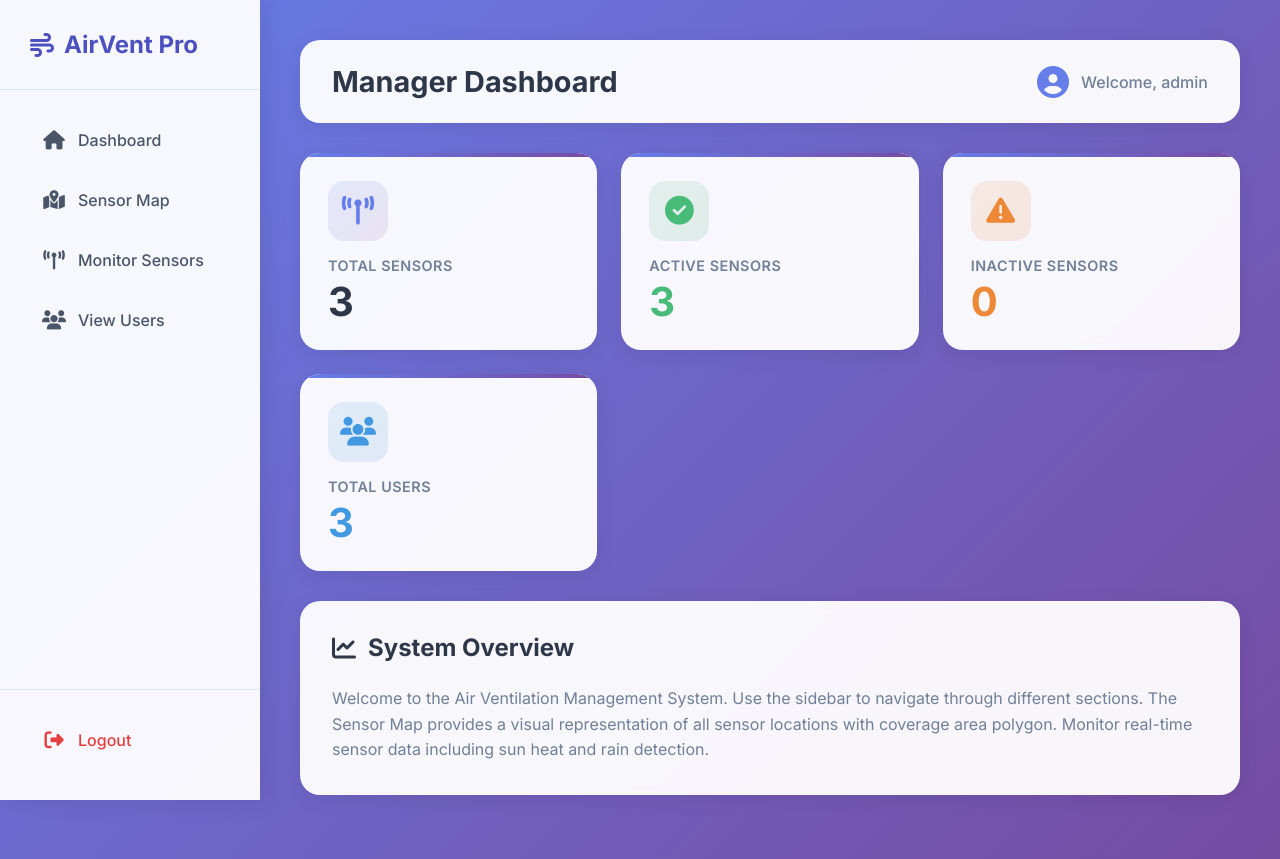
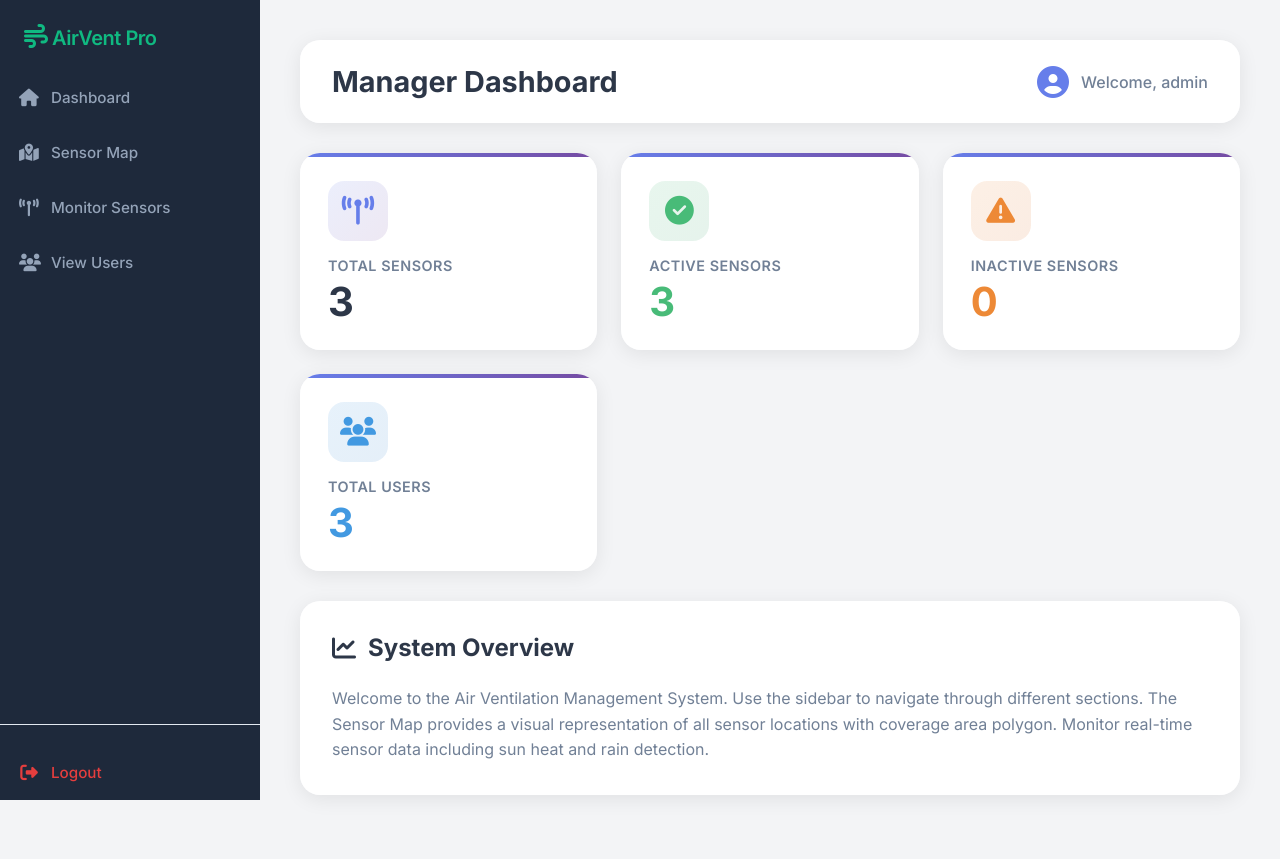
Before and after one commit to 4doyngaIt/air-ventilation-monitoring-system, a PHP site: page /app/manager/dashboard.php in a window 1280 px wide. Run offline with PHP 8.4, Linux system fonts and the light colour scheme; a user stored in the database is signed in; data comes from the database, SQL or seed files in the repository.

Commit message:
Updated Manager Dashboard

```diff
--- a/app/manager/dashboard.php
+++ b/app/manager/dashboard.php
@@ -73,23 +73,21 @@ if($has_last_updated) {
 }
 
 body {
-    font-family: 'Inter', sans-serif;
-    background: linear-gradient(135deg, #667eea 0%, #764ba2 100%);
+    font-family: 'Inter', -apple-system, BlinkMacSystemFont, 'Segoe UI', sans-serif;
+    background: #f3f4f6;
     min-height: 100vh;
     display: flex;
-    color: #2d3748;
+    color: #1f2937;
 }
 
-/* Glassmorphism Sidebar */
+/* Dark Sidebar - Matching Image Design */
 .sidebar {
     width: 260px;
-    background: rgba(255, 255, 255, 0.95);
-    backdrop-filter: blur(10px);
+    background: #1e293b;
     height: 100vh;
     display: flex;
     flex-direction: column;
-    padding: 30px 0;
-    box-shadow: 4px 0 24px rgba(0,0,0,0.1);
+    padding: 0;
     position: fixed;
     left: 0;
     top: 0;
@@ -97,43 +95,58 @@ body {
 }
 
 .sidebar-brand {
-    padding: 0 30px 30px;
-    border-bottom: 1px solid #e2e8f0;
-    margin-bottom: 20px;
+    padding: 24px 24px 20px;
+    display: flex;
+    align-items: center;
+    gap: 12px;
+}
+
+.sidebar-brand i {
+    font-size: 1.5rem;
+    color: #10b981;
 }
 
 .sidebar-brand h2 {
-    color: #4c51bf;
-    font-size: 1.5rem;
-    font-weight: 700;
-    display: flex;
-    align-items: center;
-    gap: 10px;
+    color: #10b981;
+    font-size: 1.25rem;
+    font-weight: 600;
+    letter-spacing: -0.5px;
+}
+
+.sidebar-nav {
+    flex: 1;
+    padding: 0 12px;
 }
 
 .sidebar a {
-    color: #4a5568;
-    padding: 16px 30px;
+    color: #94a3b8;
+    padding: 14px 16px;
     text-decoration: none;
     display: flex;
     align-items: center;
     gap: 12px;
     font-weight: 500;
-    transition: all 0.3s ease;
-    margin: 4px 12px;
-    border-radius: 12px;
+    font-size: 0.95rem;
+    transition: all 0.2s ease;
+    margin: 4px 0;
+    border-radius: 8px;
+    border-left: 3px solid transparent;
 }
 
-.sidebar a:hover, .sidebar a.active {
-    background: linear-gradient(135deg, #667eea 0%, #764ba2 100%);
-    color: white;
-    transform: translateX(5px);
-    box-shadow: 0 4px 15px rgba(102, 126, 234, 0.4);
+.sidebar a:hover {
+    background: rgba(255,255,255,0.05);
+    color: #e2e8f0;
+}
+
+.sidebar a.active {
+    background: rgba(16, 185, 129, 0.15);
+    color: #10b981;
+    border-left-color: #10b981;
 }
 
 .sidebar a i {
-    font-size: 1.2rem;
-    width: 24px;
+    font-size: 1.1rem;
+    width: 20px;
     text-align: center;
 }
 
```
